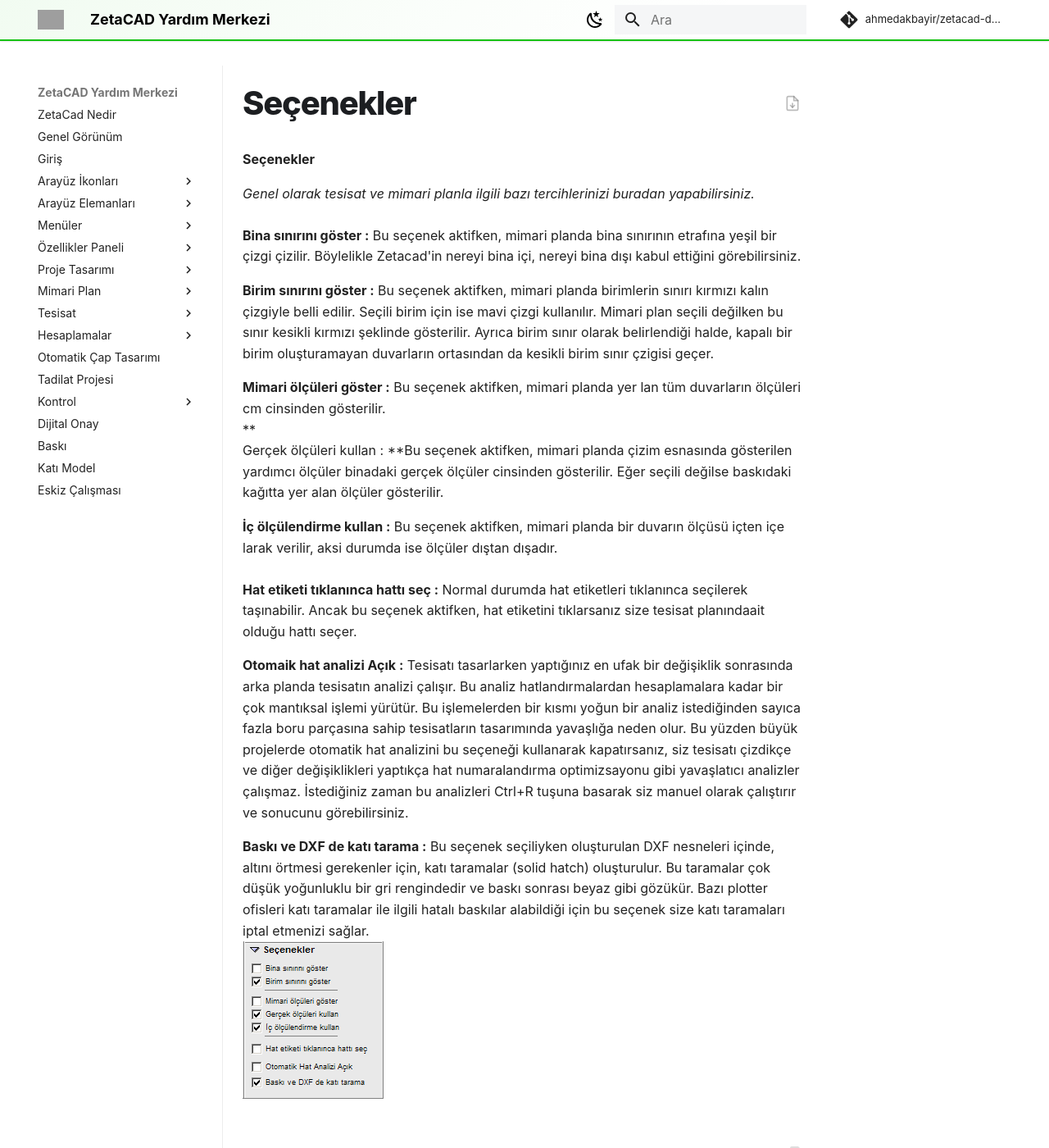
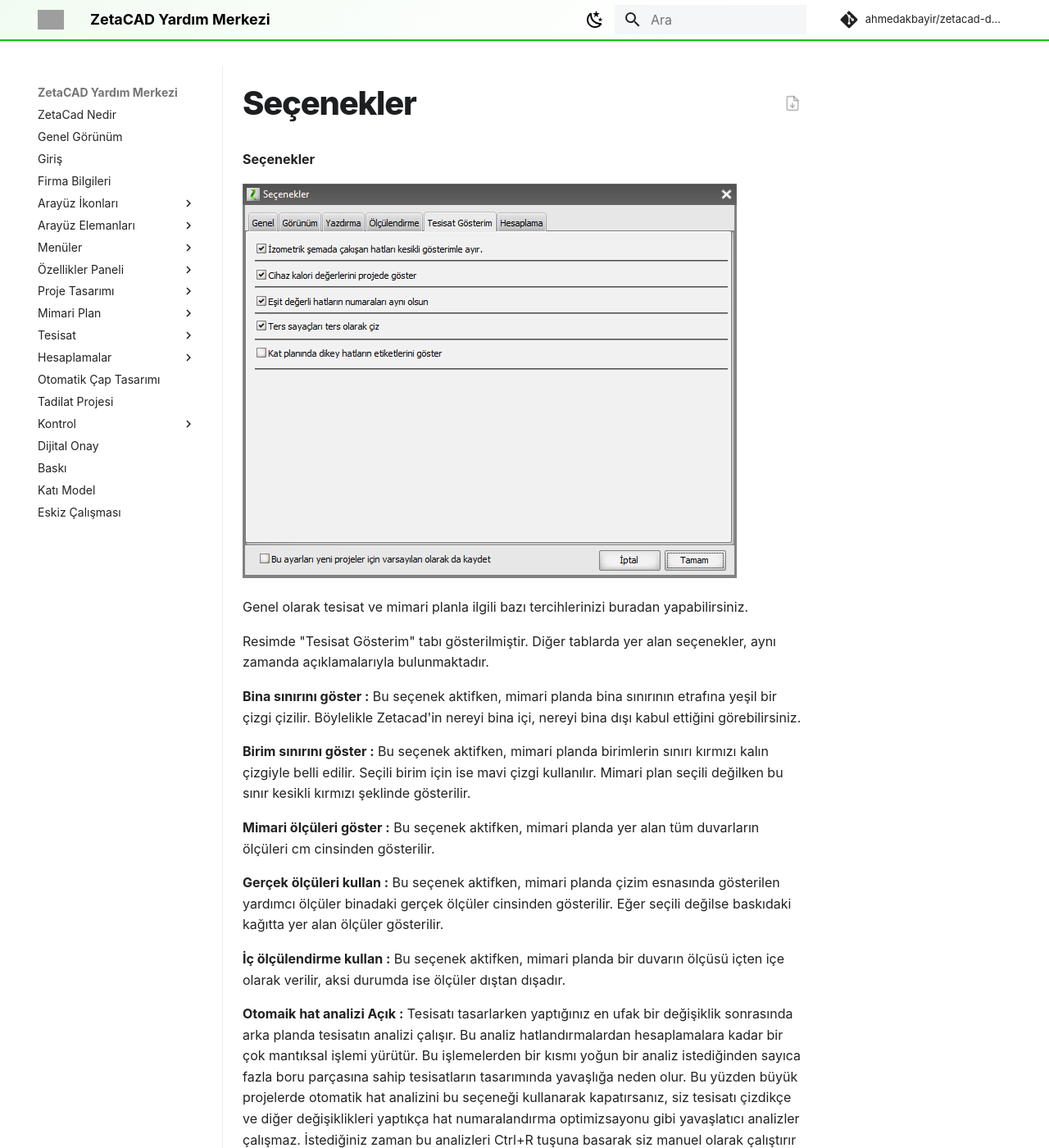
Before and after one commit to ahmedakbayir/zetacad-docs, an MkDocs documentation site: the page built from docs/program-arayuzu/ayarlar/Proje-secenekleri.md, in a window 1280 px wide and 1400 px high. Shown: the whole window at 82% size. Built offline with MkDocs 1.6.1 and Material for MkDocs 9.7.7, drawn with Linux system fonts in a browser that asks for light colours; comment, search, counter and statistics services are not loaded; the version menu is left out; grey boxes are pictures that could not be loaded.

Commit message:
menüler

```diff
--- a/docs/program-arayuzu/ayarlar/Proje-secenekleri.md
+++ b/docs/program-arayuzu/ayarlar/Proje-secenekleri.md
@@ -2,21 +2,22 @@
 
 **Seçenekler**
 
-_Genel olarak tesisat ve mimari planla ilgili bazı tercihlerinizi buradan yapabilirsiniz.
-_
+![alt text](../../assets/resimler/projeSecenekleri.png)
+
+Genel olarak tesisat ve mimari planla ilgili bazı tercihlerinizi buradan yapabilirsiniz.
+
+Resimde "Tesisat Gösterim" tabı gösterilmiştir. Diğer tablarda yer alan seçenekler, aynı zamanda açıklamalarıyla bulunmaktadır.
+
 **Bina sınırını göster :** Bu seçenek aktifken, mimari planda bina sınırının etrafına yeşil bir çizgi çizilir. Böylelikle Zetacad'in nereyi bina içi, nereyi bina dışı kabul ettiğini görebilirsiniz.
 
-**Birim sınırını göster :** Bu seçenek aktifken, mimari planda birimlerin sınırı kırmızı kalın çizgiyle belli edilir. Seçili birim için ise mavi çizgi kullanılır. Mimari plan seçili değilken bu sınır kesikli kırmızı şeklinde gösterilir. Ayrıca birim sınır olarak belirlendiği halde, kapalı bir birim oluşturamayan duvarların ortasından da kesikli birim sınır çzigisi geçer.
+**Birim sınırını göster :** Bu seçenek aktifken, mimari planda birimlerin sınırı kırmızı kalın çizgiyle belli edilir. Seçili birim için ise mavi çizgi kullanılır. Mimari plan seçili değilken bu sınır kesikli kırmızı şeklinde gösterilir.
 
-**Mimari ölçüleri göster :** Bu seçenek aktifken, mimari planda yer lan tüm duvarların ölçüleri cm cinsinden gösterilir.
-**
-Gerçek ölçüleri kullan : **Bu seçenek aktifken, mimari planda çizim esnasında gösterilen yardımcı ölçüler binadaki gerçek ölçüler cinsinden gösterilir. Eğer seçili değilse baskıdaki kağıtta yer alan ölçüler gösterilir.
+**Mimari ölçüleri göster :** Bu seçenek aktifken, mimari planda yer alan tüm duvarların ölçüleri cm cinsinden gösterilir.
 
-**İç ölçülendirme kullan :** Bu seçenek aktifken, mimari planda bir duvarın ölçüsü içten içe larak verilir, aksi durumda ise ölçüler dıştan dışadır.**
-**
-**Hat etiketi tıklanınca hattı seç :** Normal durumda hat etiketleri tıklanınca seçilerek taşınabilir. Ancak bu seçenek aktifken, hat etiketini tıklarsanız size tesisat planındaait olduğu hattı seçer.
+**Gerçek ölçüleri kullan :** Bu seçenek aktifken, mimari planda çizim esnasında gösterilen yardımcı ölçüler binadaki gerçek ölçüler cinsinden gösterilir. Eğer seçili değilse baskıdaki kağıtta yer alan ölçüler gösterilir.
+
+**İç ölçülendirme kullan :** Bu seçenek aktifken, mimari planda bir duvarın ölçüsü içten içe olarak verilir, aksi durumda ise ölçüler dıştan dışadır.
 
 **Otomaik hat analizi Açık :** Tesisatı tasarlarken yaptığınız en ufak bir değişiklik sonrasında arka planda tesisatın analizi çalışır. Bu analiz hatlandırmalardan hesaplamalara kadar bir çok mantıksal işlemi yürütür. Bu işlemelerden bir kısmı yoğun bir analiz istediğinden sayıca fazla boru parçasına sahip tesisatların tasarımında yavaşlığa neden olur. Bu yüzden büyük projelerde otomatik hat analizini bu seçeneği kullanarak kapatırsanız, siz tesisatı çizdikçe ve diğer değişiklikleri yaptıkça hat numaralandırma optimizsayonu gibi yavaşlatıcı analizler çalışmaz. İstediğiniz zaman bu analizleri Ctrl+R tuşuna basarak siz manuel olarak çalıştırır ve sonucunu görebilirsiniz.
 
 **Baskı ve DXF de katı tarama :** Bu seçenek seçiliyken oluşturulan DXF nesneleri içinde, altını örtmesi gerekenler için, katı taramalar (solid hatch) oluşturulur. Bu taramalar çok düşük yoğunluklu bir gri rengindedir ve baskı sonrası beyaz gibi gözükür. Bazı plotter ofisleri katı taramalar ile ilgili hatalı baskılar alabildiği için bu seçenek size katı taramaları iptal etmenizi sağlar.
-![saveprop](../../assets/resimler/saveprop.png)
--- a/mkdocs.yml
+++ b/mkdocs.yml
@@ -83,6 +83,7 @@
   - ZetaCad Nedir: index.md
   - Genel Görünüm: program-arayuzu/arayuz-elemanlari/genel-bakis.md
   - Giriş: program-arayuzu/arayuz-elemanlari/giris.md
+  - Firma Bilgileri: program-arayuzu/ayarlar/firma-bilgileri.md
   - Arayüz İkonları:
     - Araç Çubuğu: program-arayuzu/arayuz-ikonlari/arac-cubugu.md
     - Çizim Paneli: program-arayuzu/arayuz-ikonlari/cizim-paneli.md
@@ -96,7 +97,6 @@
     - Katlar: program-arayuzu/ayarlar/katlar.md
     - Sayfa Ayarı: program-arayuzu/ayarlar/sayfa-ayari.md
     - Proje Bilgileri: program-arayuzu/arayuz-elemanlari/proje-bilgileri.md
-    - Firma Bilgileri: program-arayuzu/ayarlar/firma-bilgileri.md
     - Proje Seçenekleri: program-arayuzu/ayarlar/proje-secenekleri.md
     - Sistem Ayarları: program-arayuzu/ayarlar/sistem-ayarlari.md
     - Varsayılan Değerler: program-arayuzu/ayarlar/varsayilan-degerler.md
```
Also changed, not shown: docs/program-arayuzu/arayuz-elemanlari/sag-tus-menusu.md (+1 -1 lines), docs/program-arayuzu/ayarlar/katlar.md (+12 -8 lines), docs/program-arayuzu/ayarlar/sayfa-ayari.md (+13 -4 lines), docs/program-arayuzu/ayarlar/sistem-ayarlari.md (+63 -0 lines), docs/program-arayuzu/ayarlar/varsayilan-degerler.md (+30 -0 lines), docs/assets/resimler/projeSecenekleri.png (added).
